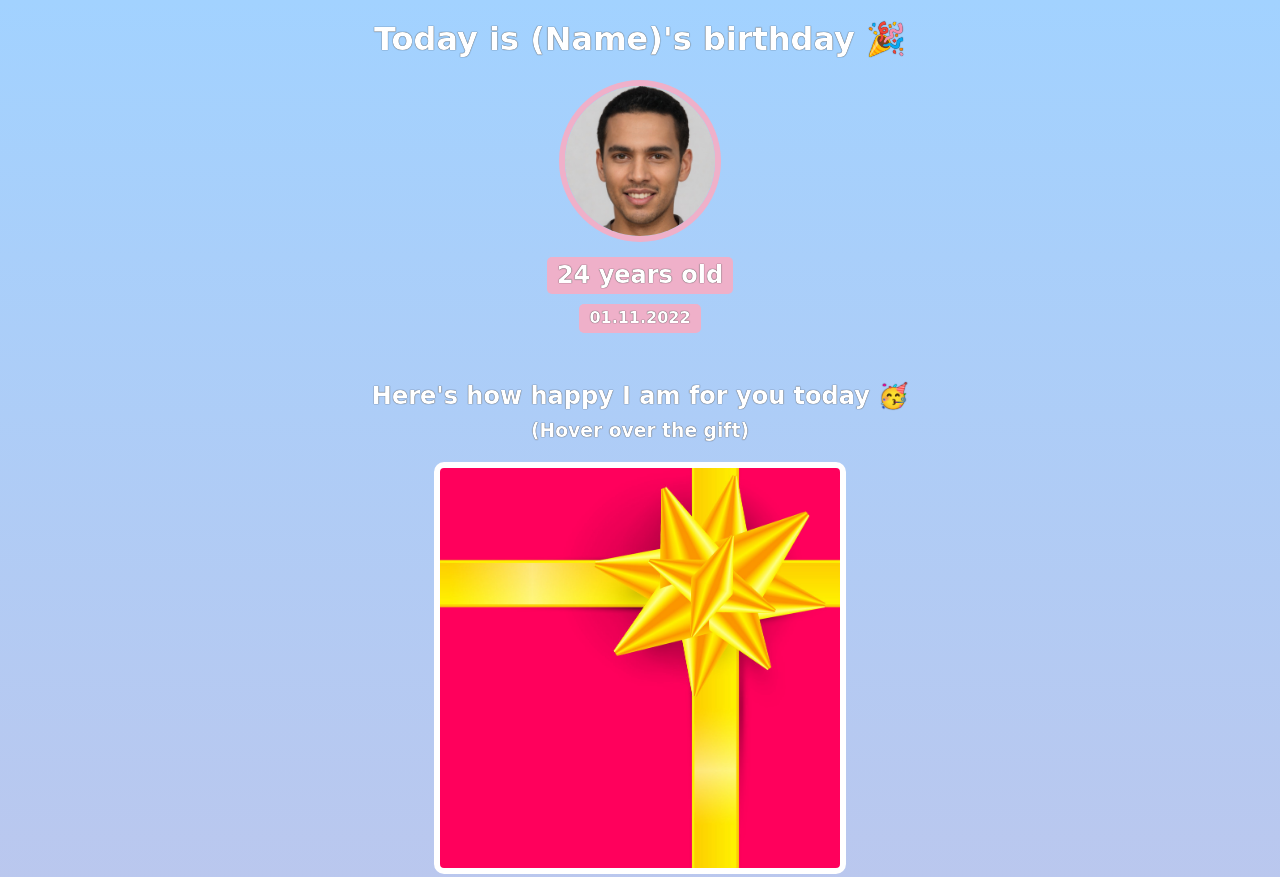
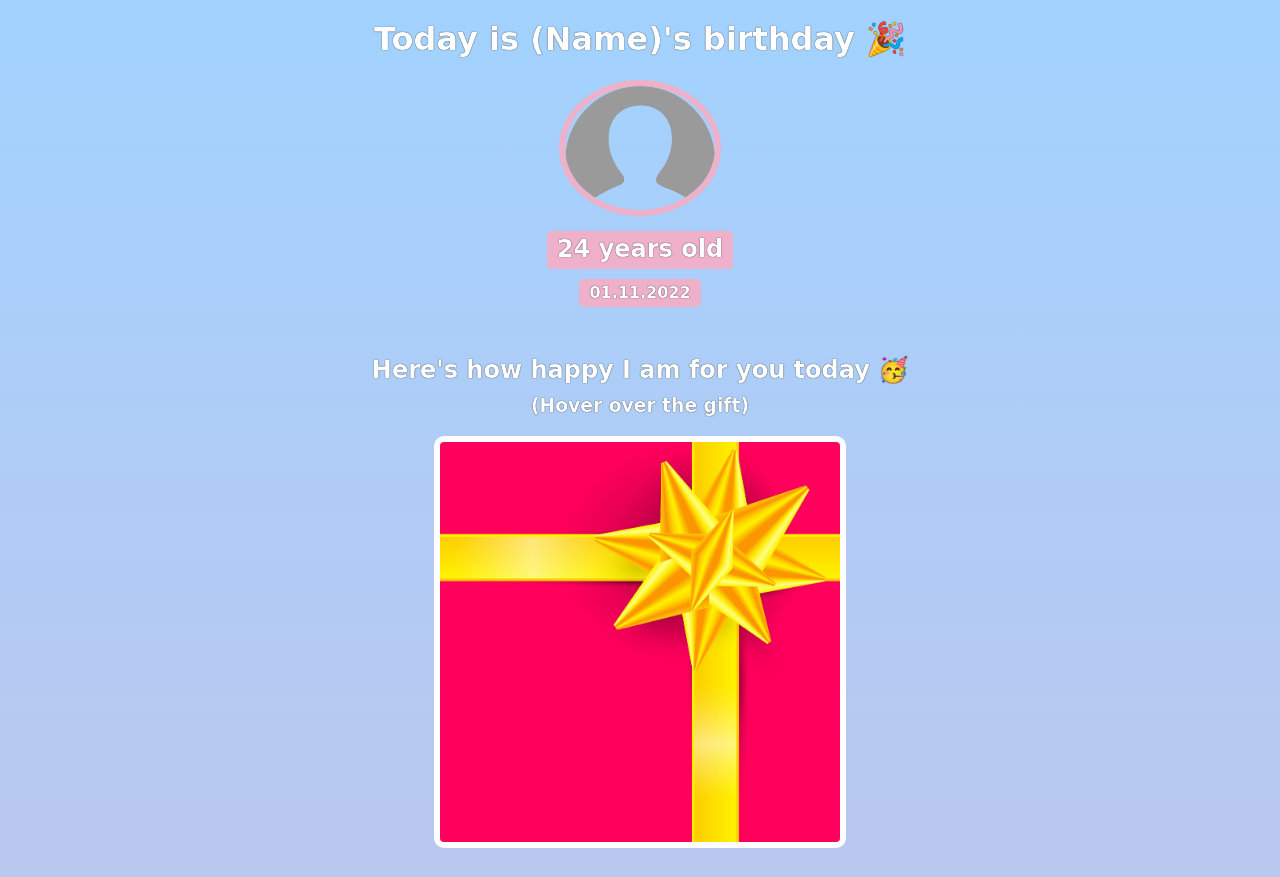
Before and after one commit to Affan-Siddiqui/birthday-GIFT-site, a plain HTML site: page index.html in a window 1280 px wide. Shown: the top 877 px of the page. Drawn offline with nearby package versions, Linux system fonts and the light colour scheme; a web font is replaced by a local one.

Commit message:
change main image so it looks more okay

```diff
--- a/index.html
+++ b/index.html
@@ -10,7 +10,7 @@
     <body>
         <div id="header">
             <h1>Today is (Name)'s birthday 🎉</h1>
-            <img id="bff-img" src="images/nick.jpg">
+            <img id="bff-img" src="images/profile.png">
             <h2 id="bday-age">24 years old</h2>
             <h4 id="bday-date">01.11.2022</h4>
         </div>
```
Also changed, not shown: images/profile.png (added).
